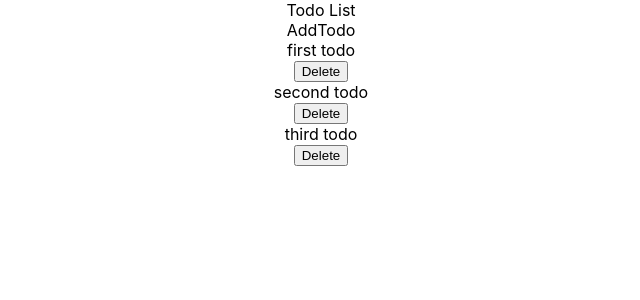
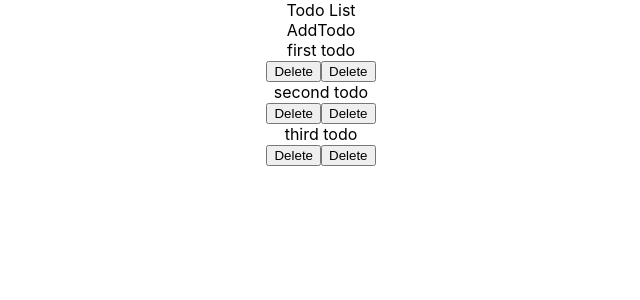
Before and after one commit to VladimirRM/Seo-soul-do, a React (Create React App) app: page / in a window 1280 px wide. Shown: the top 300 px of the page, without its empty margins (319-959 px from the left). Built offline with nearby package versions, Linux system fonts and the light colour scheme.

Commit message:
create second button

```diff
--- a/src/components/TodoList/TodoList.js
+++ b/src/components/TodoList/TodoList.js
@@ -12,6 +12,7 @@ const TodoList = ({ todo, setTodo }) => {
         <div key={item.id}>
           <div>{item.title}</div>
           <button onClick={() => deleteTodo(item.id)}>Delete</button>
+          <button onClick={() => deleteTodo(item.id)}>Delete</button>
         </div>
       ))}
     </div>
```
